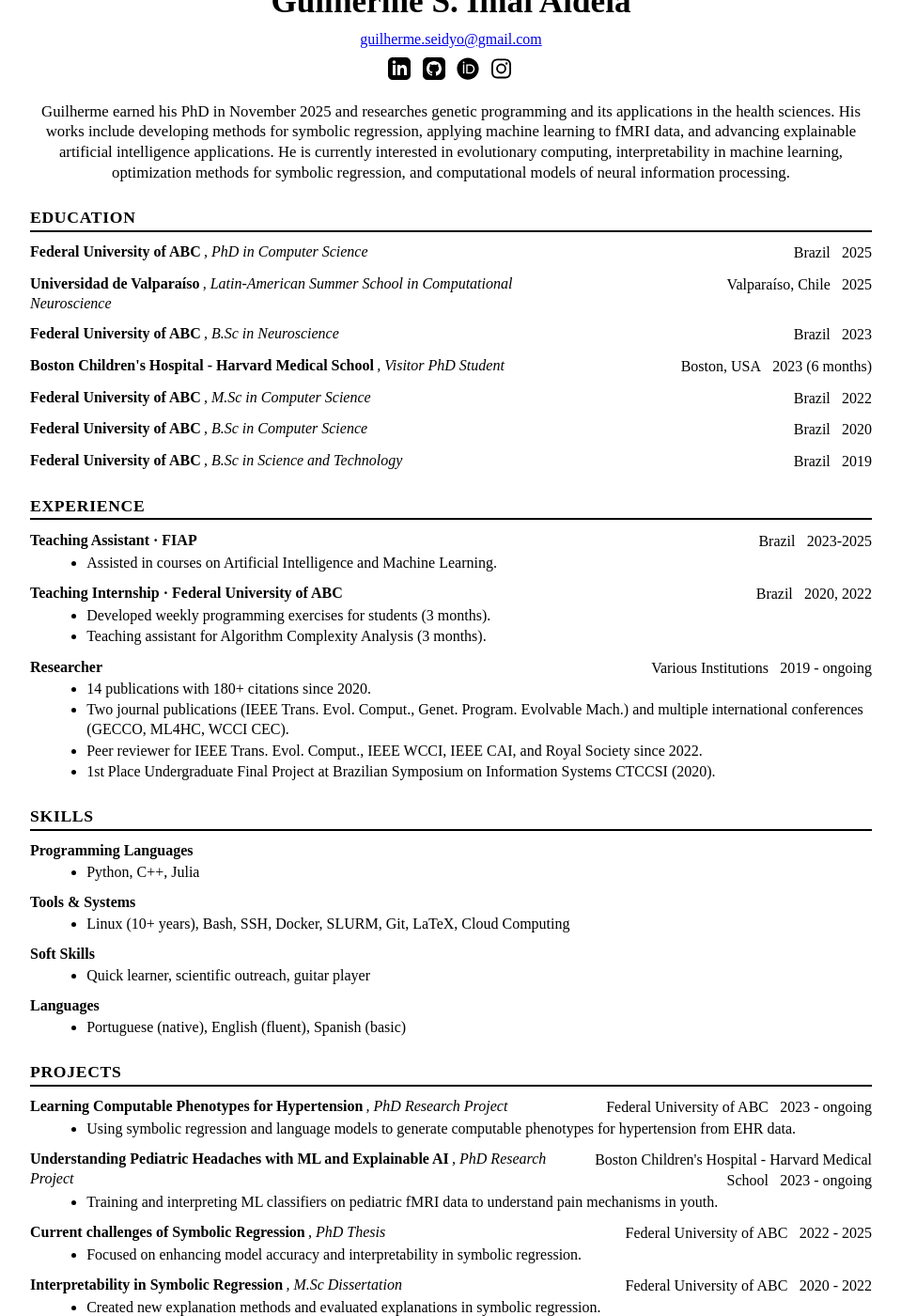
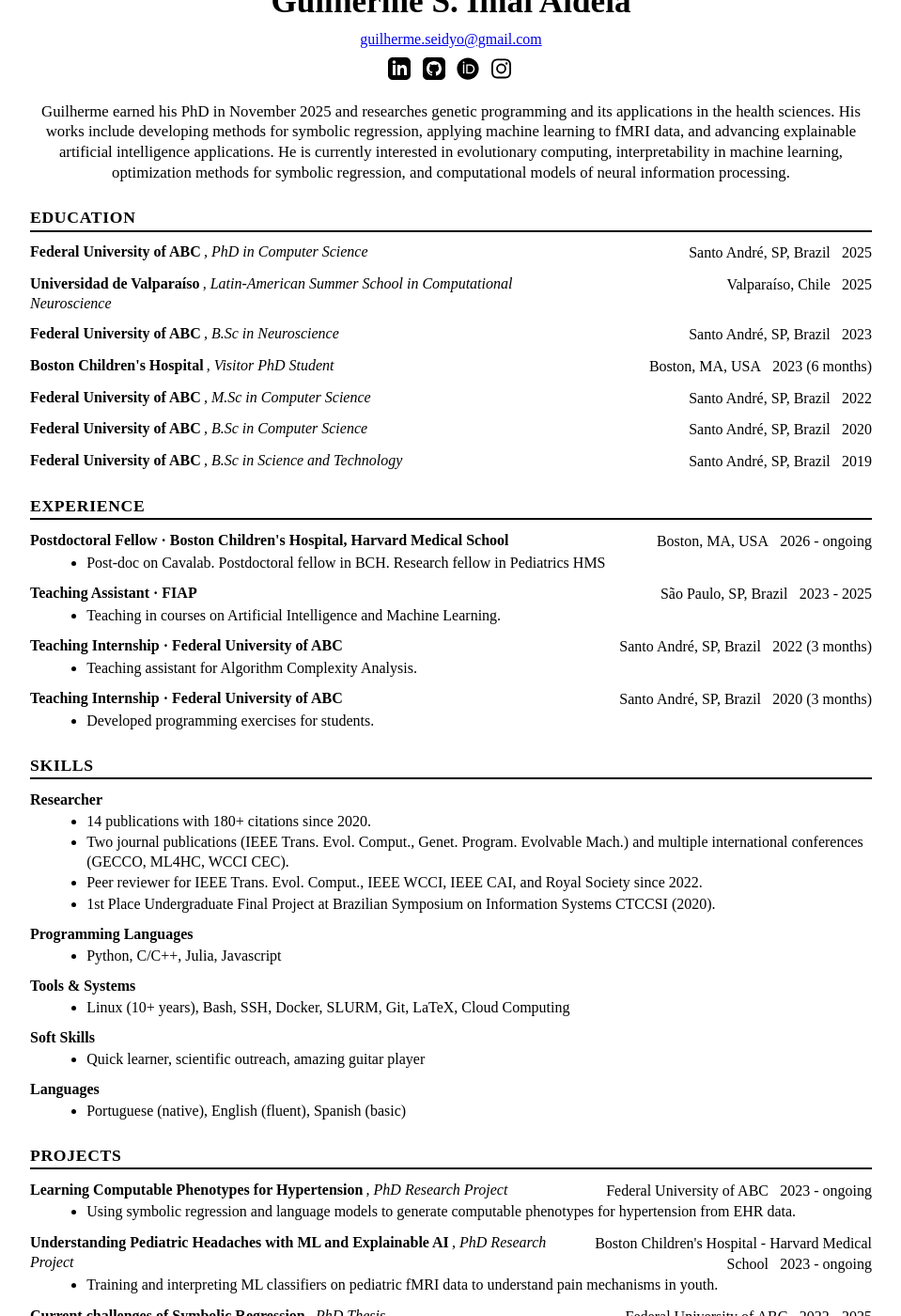
Before and after one commit to gAldeia/cv, a Jekyll site: the page built from docs/index.md, in a window 1280 px wide and 1400 px high, scrolled down 448 px. Shown: the whole window at 94% size, without its empty margins (160-1119 px from the left). Built offline with Jekyll 4.4.1, drawn with Linux system fonts in a browser that asks for light colours.

Commit message:
postdoc in BCH

```diff
--- a/docs/_data/cv.yml
+++ b/docs/_data/cv.yml
@@ -15,7 +15,7 @@ sections:
     entries:
       - title: "Federal University of ABC"
         sub: "PhD in Computer Science"
-        location: "Brazil"
+        location: "Santo André, SP, Brazil"
         dates: "2025"
       - title: "Universidad de Valparaíso"
         sub: "Latin-American Summer School in Computational Neuroscience"
@@ -23,58 +23,65 @@ sections:
         dates: "2025"
       - title: "Federal University of ABC"
         sub: "B.Sc in Neuroscience"
-        location: "Brazil"
+        location: "Santo André, SP, Brazil"
         dates: "2023"
-      - title: "Boston Children's Hospital - Harvard Medical School"
+      - title: "Boston Children's Hospital"
         sub: "Visitor PhD Student"
-        location: "Boston, USA"
+        location: "Boston, MA, USA"
         dates: "2023 (6 months)"
       - title: "Federal University of ABC"
         sub: "M.Sc in Computer Science"
-        location: "Brazil"
+        location: "Santo André, SP, Brazil"
         dates: "2022"
       - title: "Federal University of ABC"
         sub: "B.Sc in Computer Science"
-        location: "Brazil"
+        location: "Santo André, SP, Brazil"
         dates: "2020"
       - title: "Federal University of ABC"
         sub: "B.Sc in Science and Technology"
-        location: "Brazil"
+        location: "Santo André, SP, Brazil"
         dates: "2019"
 
   - title: Experience
     entries:
+      - title: "Postdoctoral Fellow · Boston Children's Hospital, Harvard Medical School"
+        location: "Boston, MA, USA"
+        dates: "2026 - ongoing"
+        bullets:
+          - "Post-doc on Cavalab. Postdoctoral fellow in BCH. Research fellow in Pediatrics HMS"
       - title: "Teaching Assistant · FIAP"
-        location: "Brazil"
-        dates: "2023-2025"
+        location: "São Paulo, SP, Brazil"
+        dates: "2023 - 2025"
         bullets:
-          - "Assisted in courses on Artificial Intelligence and Machine Learning."
+          - "Teaching in courses on Artificial Intelligence and Machine Learning."
       - title: "Teaching Internship · Federal University of ABC"
-        location: "Brazil"
-        dates: "2020, 2022"
+        location: "Santo André, SP, Brazil"
+        dates: "2022 (3 months)"
         bullets:
-          - "Developed weekly programming exercises for students (3 months)."
-          - "Teaching assistant for Algorithm Complexity Analysis (3 months)."
+          - "Teaching assistant for Algorithm Complexity Analysis."
+      - title: "Teaching Internship · Federal University of ABC"
+        location: "Santo André, SP, Brazil"
+        dates: "2020 (3 months)"
+        bullets:
+          - "Developed programming exercises for students."
+
+  - title: Skills
+    entries:
       - title: "Researcher"
-        location: "Various Institutions"
-        dates: "2019 - ongoing"
         bullets:
           - "14 publications with 180+ citations since 2020."
           - "Two journal publications (IEEE Trans. Evol. Comput., Genet. Program. Evolvable Mach.) and multiple international conferences (GECCO, ML4HC, WCCI CEC)."
           - "Peer reviewer for IEEE Trans. Evol. Comput., IEEE WCCI, IEEE CAI, and Royal Society since 2022."
           - "1st Place Undergraduate Final Project at Brazilian Symposium on Information Systems CTCCSI (2020)."
-
-  - title: Skills
-    entries:
       - title: "Programming Languages"
         bullets:
-          - "Python, C++, Julia"
+          - "Python, C/C++, Julia, Javascript"
       - title: "Tools & Systems"
         bullets:
           - "Linux (10+ years), Bash, SSH, Docker, SLURM, Git, LaTeX, Cloud Computing"
       - title: "Soft Skills"
         bullets:
-          - "Quick learner, scientific outreach, guitar player"
+          - "Quick learner, scientific outreach, amazing guitar player"
       - title: "Languages"
         bullets:
           - "Portuguese (native), English (fluent), Spanish (basic)"
```
